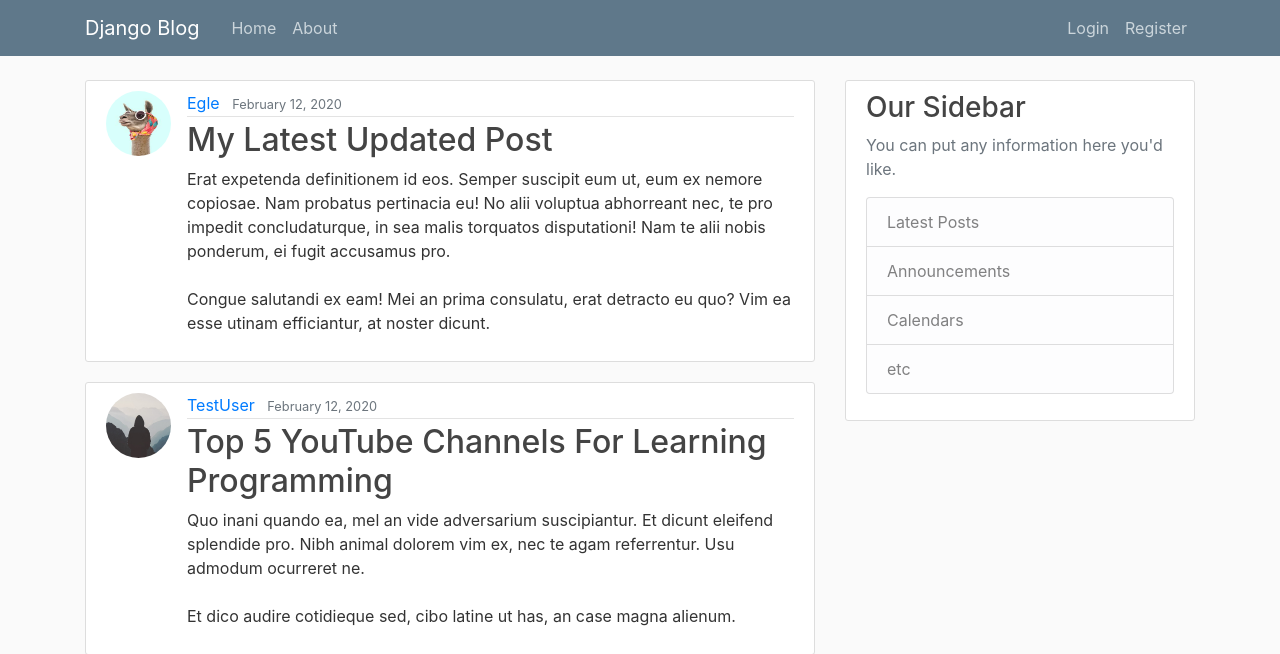
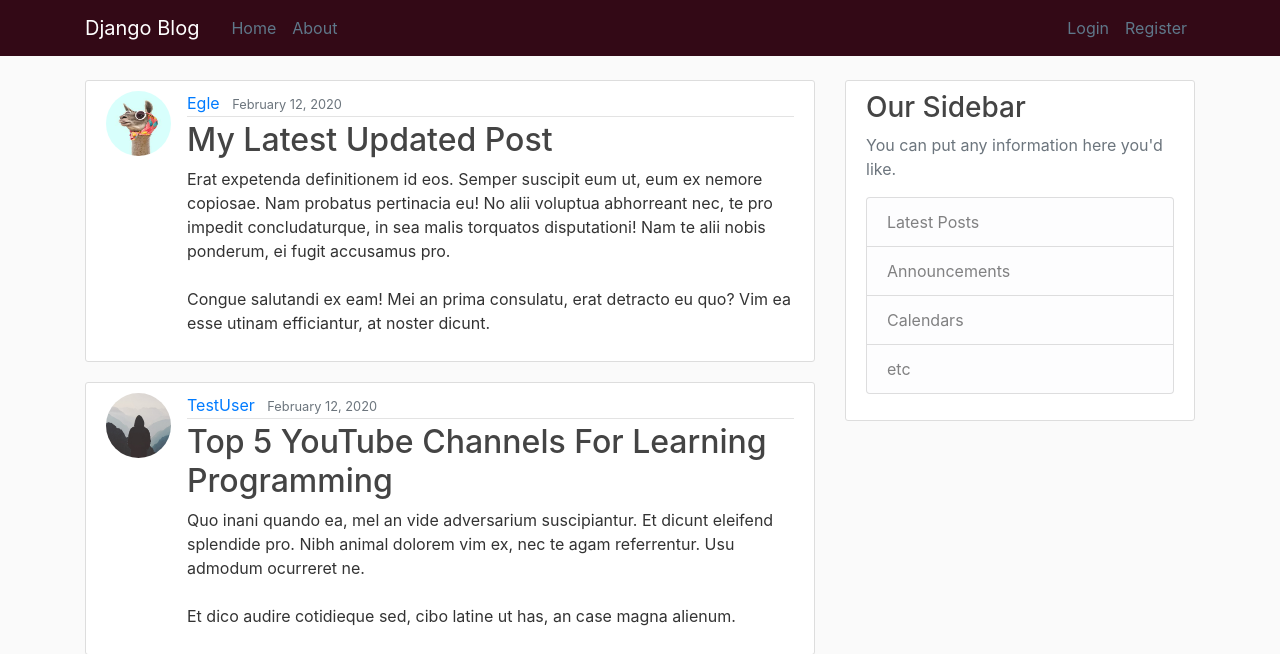
Before and after one commit to EgleSer/shiterecipes-blog, a Django app: page / in a window 1280 px wide. Shown: the top 654 px of the page. Run offline with Django 3.2, Linux system fonts and the light colour scheme; data comes from the database, SQL or seed files in the repository; some libraries are stand-ins or nearby versions.

Commit message:
Adding gitignore file, changing some colors in static

```diff
--- a/django_project/blog/static/blog/main.css
+++ b/django_project/blog/static/blog/main.css
@@ -13,11 +13,11 @@
 }
 
 .bg-steel {
-  background-color: #5f788a;
+  background-color: #330916;
 }
 
 .site-header .navbar-nav .nav-link {
-  color: #cbd5db;
+  color: #5f788a;
 }
 
 .site-header .navbar-nav .nav-link:hover {
```
Also changed, not shown: 1 other file.
